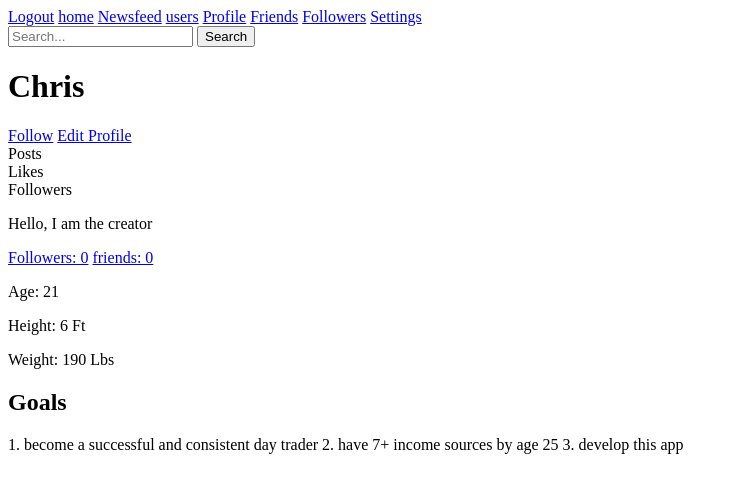
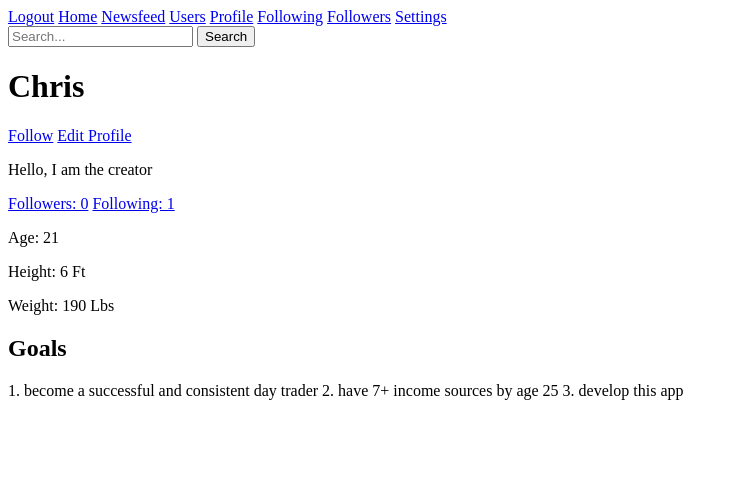
Before and after one commit to BigDaddy57/GetFit, a Django app: page /user/11/ in a window 1280 px wide. Shown: the top 493 px of the page, without its empty margins (0-738 px from the left). Run offline with Django 4.2, Linux system fonts and the light colour scheme; a user stored in the database is signed in; data comes from the database, SQL or seed files in the repository.

Commit message:
views.py models.py settings.py urls.py

```diff
--- a/GetFit/models.py
+++ b/GetFit/models.py
@@ -10,11 +10,14 @@ class UserProfile(models.Model):
     weight = models.PositiveIntegerField(null=True, blank=True)
     goals = models.CharField(max_length=500, null=True, blank=True)
     followers = models.ManyToManyField(User, related_name='following', blank=True)
-    friends = models.ManyToManyField(User, related_name='friends', blank=True)
     following = models.ManyToManyField(User, related_name='followers', blank=True)
+    posts_count = models.PositiveIntegerField(default=0)
+    followers_count = models.PositiveIntegerField(default=0)
+    following_count = models.PositiveIntegerField(default=0)
 
     def __str__(self):
         return self.user.username
+
 
 class Post(models.Model):
     user = models.ForeignKey(User, on_delete=models.CASCADE)
--- a/GetFit/templates/base.html
+++ b/GetFit/templates/base.html
@@ -11,11 +11,11 @@
   <nav>
     {% if user.is_authenticated %}
     <a href="{% url 'logout' %}">Logout</a>
-    <a href="{% url 'index' %}">home</a>
+    <a href="{% url 'index' %}">Home</a>
     <a class="nav-link" href="{% url 'newsfeed' %}">Newsfeed</a>
-    <a href="{% url 'user_list' %}">users</a>
+    <a href="{% url 'user_list' %}">Users</a>
     <a href="{% url 'pages/user_profile' user.id %}">Profile</a>
-    <a class="nav-link" href="{% url 'friends' user.id %}">Friends</a>
+    <a class="nav-link" href="{% url 'following' user.id %}">Following</a>
     <a class="nav-link" href="{% url 'followers' user.id %}">Followers</a>
     <a class="nav-link" href="{% url 'settings' %}">Settings</a>
     <form method="GET" action="{% url 'search' %}">
--- a/GetFit/templates/pages/friends.html
+++ b/GetFit/templates/pages/following.html
@@ -1,13 +1,13 @@
-<!-- friends.html -->
+<!-- following.html -->
 {% extends 'base.html' %}
 
 {% block content %}
-  <h1>Friends</h1>
+  <h1>Following</h1>
   <ul>
     {% for friend in friends %}
       <li>{{ friend.username }}</li>
     {% empty %}
-      <li>No friends yet.</li>
+      <li>You aren't following anybody yet.</li>
     {% endfor %}
   </ul>
 {% endblock %}
--- a/GetFit/templates/pages/user_profile.html
+++ b/GetFit/templates/pages/user_profile.html
@@ -9,33 +9,19 @@
 {% endif %}
 {% if not user.profile == request.user.profile %}
   {% if user.profile in request.user.profile.friends.all %}
-    <a href="{% url 'unfriend' user_id=user.id %}">Unfriend</a>
+    <a href="{% url 'unfollow' user_id=user.id %}">Unfollow</a>
   {% else %}
-    <a href="{% url 'friend' user_id=user.id %}">Friend</a>
+    <a href="{% url 'following' user_id=user.id %}">Follow</a>
   {% endif %}
 {% endif %}
   <a href="{% url 'edit_profile' user_id=user.id %}">Edit Profile</a>
-  <div class="user-stats">
-    <div class="post-count">
-        <span class="count">{{ post_count }}</span>
-        <span class="label">Posts</span>
-    </div>
-    <div class="like-count">
-        <span class="count">{{ like_count }}</span>
-        <span class="label">Likes</span>
-    </div>
-    <div class="follower-count">
-        <span class="count">{{ follower_count }}</span>
-        <span class="label">Followers</span>
-    </div>
-  </div>
   {% if profile.profile_picture %}
     <img src="{{ profile.profile_picture.url }}" alt="{{ user.username }}'s profile picture">
   {% endif %}
   {% if profile.bio %}
     <p>{{ profile.bio }}</p>
-    <a href="{% url 'followers' user.id %}"> Followers: {{ profile.followers.count }}</a>
-    <a href="{% url 'friends' user.id %}">friends: {{ profile.friends.count }}</a>
+    <a href="{% url 'followers' user.id %}">Followers: {{ profile.followers.all|length }}</a>
+    <a href="{% url 'following' user.id %}">Following: {{ profile.following.all|length }}</a>
 {% endif %}
   {% if profile.age %}
     <p>Age: {{ profile.age }}</p>
--- a/GetFit/views.py
+++ b/GetFit/views.py
@@ -1,9 +1,12 @@
 from multiprocessing import context
+import os
 from pdb import post_mortem
 from django.shortcuts import render
 from django.contrib.auth.decorators import login_required
 from django.urls import reverse_lazy
+from pyparsing import FollowedBy
 import requests
+from GetFit_Project.settings import BASE_DIR
 from .models import  UserProfile
 from django.views.generic import ListView
 from django.contrib.auth.models import User
@@ -70,6 +73,10 @@ def logout_view(request):
 def user_profile(request, user_id):
     user = get_object_or_404(User, id=user_id)
     profile = get_object_or_404(UserProfile, user=user)
+    user_profile = UserProfile.objects.get(user_id=user_id)
+    post_count = user_profile.posts_count
+    follower_count = user_profile.followers_count
+    following_count = user_profile.following_count
     return render(request, 'pages/user_profile.html', {'user': user, 'profile': profile})
 
 @login_required
@@ -90,10 +97,10 @@ def followers_view(request, user_id):
     return render(request, 'pages/followers.html', {'followers': followers})
 
 @login_required
-def friends_view(request, user_id):
+def following_view(request, user_id):
     user_profile = get_object_or_404(UserProfile, user_id=user_id)
-    friends = User.objects.filter(id__in=user_profile.friends.all())
-    return render(request, 'pages/friends.html', {'friends': friends})
+    following = User.objects.filter(id__in=user_profile.following.all())
+    return render(request, 'pages/following.html', {'following': following})
 
 @login_required
 def follow_view(request, user_id):
@@ -110,6 +117,10 @@ def follow_view(request, user_id):
     user_profile.following.add(request.user.id)
     user_profile.save()
 
+    # Create a Follow object to save the follower and the followed user
+    follow =follow(follower=request.user, followed=user_profile.user)
+    follow.save()
+
     messages.success(request, f"You are now following {user_profile.user.username}")
     user_profile.save()
     return redirect('pages/user_profile', user_id=user_id)
@@ -123,25 +134,11 @@ def unfollow_view(request, user_id):
     user_profile.following.remove(request.user.id)
     user_profile.save()
 
+    # Delete the Follow object of the follower and the followed user
+    follow.objects.filter(follower=request.user, followed=user_profile.user).delete()
+
     messages.success(request, f"You have unfollowed {user_profile.user.username}")
     return redirect('pages/user_profile', user_id=user_id)
-
-@login_required
-def friends(request, user_id):
-    friend_user = get_object_or_404(UserProfile, id=user_id)
-    if request.user.profile == friend_user:
-        messages.error(request, 'You cannot friend yourself')
-    else:
-        request.user.profile.friends.add(friend_user)
-        messages.success(request, f'You are now friends with {friend_user.user.username}')
-    return redirect('pages/user_profile', user_id=friend_user.id)
-
-@login_required
-def unfriend(request, user_id):
-    friend_user = get_object_or_404(UserProfile, id=user_id)
-    request.user.profile.friends.remove(friend_user)
-    messages.success(request, f'You are no longer friends with {friend_user.user.username}')
-    return redirect('pages/user_profile', user_id=friend_user.id)
 
 @login_required
 def search(request):
@@ -158,18 +155,25 @@ def newsfeed(request):
         post.like_count = post.likes.count()
     return render(request, 'pages/newsfeed.html', {'posts': posts})
 
+@login_required
 def create_post(request):
     if request.method == 'POST':
         form = PostForm(request.POST)
         if form.is_valid():
             post = form.save(commit=False)
-            post.user = request.user  # set the user field to the current user
+            post.user = request.user
             post.save()
-            messages.success(request, 'Your post has been created!')
-            return redirect('home')
+
+            # Update user profile statistics
+            user_profile = UserProfile.objects.get(user=request.user)
+            user_profile.num_posts += 1
+            user_profile.save()
+
+            return redirect('pages/newsfeed')
     else:
         form = PostForm()
-    return render(request, 'create_post.html', {'form': form})
+
+    return render(request, 'pages/create_post.html', {'form': form})
 
 
 def posts(request):
@@ -233,13 +237,20 @@ def like_post(request, post_id):
     if post.likes.filter(id=request.user.id).exists():
         # User has already liked this post, remove the like
         post.likes.remove(request.user)
+        like_added = False
     else:
         # User hasn't liked this post yet, add the like
         post.likes.add(request.user)
+        like_added = True
 
-    # Redirect the user back to the newsfeed page
-    return redirect('newsfeed')
+    # Create a dictionary to return as JSON response
+    data = {
+        'like_added': like_added,
+        'num_likes': post.likes.count()
+    }
+
     return JsonResponse(data)
+
 
 def comment_post(request):
     if request.method == 'POST':
@@ -249,7 +260,10 @@ def comment_post(request):
             post = Post.objects.get(pk=post_id)
             comment = Comment(text=form.cleaned_data['text'], post=post, author=request.user)
             comment.save()
+            messages.success(request, 'Your comment has been posted.')
             return redirect('post_detail', post_id=post_id)
+
+    messages.error(request, 'There was an error posting your comment.')
     return redirect('home')
 
 def settings(request):
--- a/GetFit_Project/settings.py
+++ b/GetFit_Project/settings.py
@@ -12,6 +12,8 @@ https://docs.djangoproject.com/en/4.2/ref/settings/
 
 import os
 from pathlib import Path
+
+
 
 # Build paths inside the project like this: BASE_DIR / 'subdir'.
 BASE_DIR = Path(__file__).resolve().parent.parent
@@ -79,12 +81,10 @@ TEMPLATES = [
 WSGI_APPLICATION = 'GetFit_Project.wsgi.application'
 
 # Database
-# https://docs.djangoproject.com/en/4.2/ref/settings/#databases
-
 DATABASES = {
     'default': {
         'ENGINE': 'django.db.backends.sqlite3',
-        'NAME': BASE_DIR / 'db.sqlite3',
+        'NAME': os.path.join(BASE_DIR, 'db.sqlite3'),
     }
 }
 
--- a/GetFit_Project/urls.py
+++ b/GetFit_Project/urls.py
@@ -16,7 +16,7 @@ Including another URLconf
 """
 from django.contrib import admin
 from django.urls import path
-from GetFit.views import friends_view, index,home,RegisterView, unfriend
+from GetFit.views import following_view, index,home,RegisterView, unfollow_view
 from django.contrib.auth.views import LoginView, LogoutView
 from GetFit.views import user_list
 from GetFit import views
@@ -39,17 +39,17 @@ urlpatterns = [
     path('user/<int:user_id>/', views.user_profile, name='pages/user_profile'),
     path('user/<int:user_id>/edit/', views.edit_profile, name='edit_profile'),
     path('followers/<int:user_id>/', views.followers_view, name='followers'),
-    path('friends/<int:user_id>/', views.friends_view, name='friends'),
+    path('following/<int:user_id>/', views.following_view, name='following'),
     path('user/<int:user_id>/follow/', follow_view, name='follow'),
     path('user/<int:user_id>/unfollow/', unfollow_view, name='unfollow'),
-    path('friend/<int:user_id>/', views.friends, name='friend'),
-    path('unfriend/<int:user_id>/', views.unfriend, name='unfriend'),
+    path('friend/<int:user_id>/', views.following_view, name='follow'),
+    path('unfriend/<int:user_id>/', views.unfollow_view, name='unfollow'),
     path('search/', views.search, name='search'),
     path('user/<int:user_id>/follow/', views.follow_view, name='follow'),
     path('user/<int:user_id>/follow/', views.follow_view, name='follow'),
     path('user/<int:user_id>/unfollow/', views.unfollow_view, name='unfollow'),
-    path('user/<int:user_id>/friend/', friends_view, name='friend'),
-    path('user/<int:user_id>/unfriend/', unfriend, name='unfriend'),
+    path('user/<int:user_id>/friend/', following_view, name='friend'),
+    path('user/<int:user_id>/unfriend/', unfollow_view, name='unfriend'),
     path('user/<int:user_id>/', views.user_profile, name='user_profile'),
     path('newsfeed/', views.newsfeed, name='newsfeed'),
     path('newsfeed/posts/', views.posts, name='posts'),
@@ -61,5 +61,4 @@ urlpatterns = [
     path('posts/like/<int:post_id>/', views.like_post, name='like_post'),
     path('posts/share/<int:post_id>/', views.share_post, name='share_post'),
     path('pages/settings/', views.settings, name='settings'),
-
     ]
```
Also changed, not shown: GetFit/migrations/0014_remove_userprofile_friends_and_more.py (added), GetFit/migrations/0015_conversation_groupchat_user_message_groupchatmessage_and_more.py (added), GetFit/migrations/0016_remove_groupchat_participants_and_more.py (added), db.sqlite3, 3 other files.
